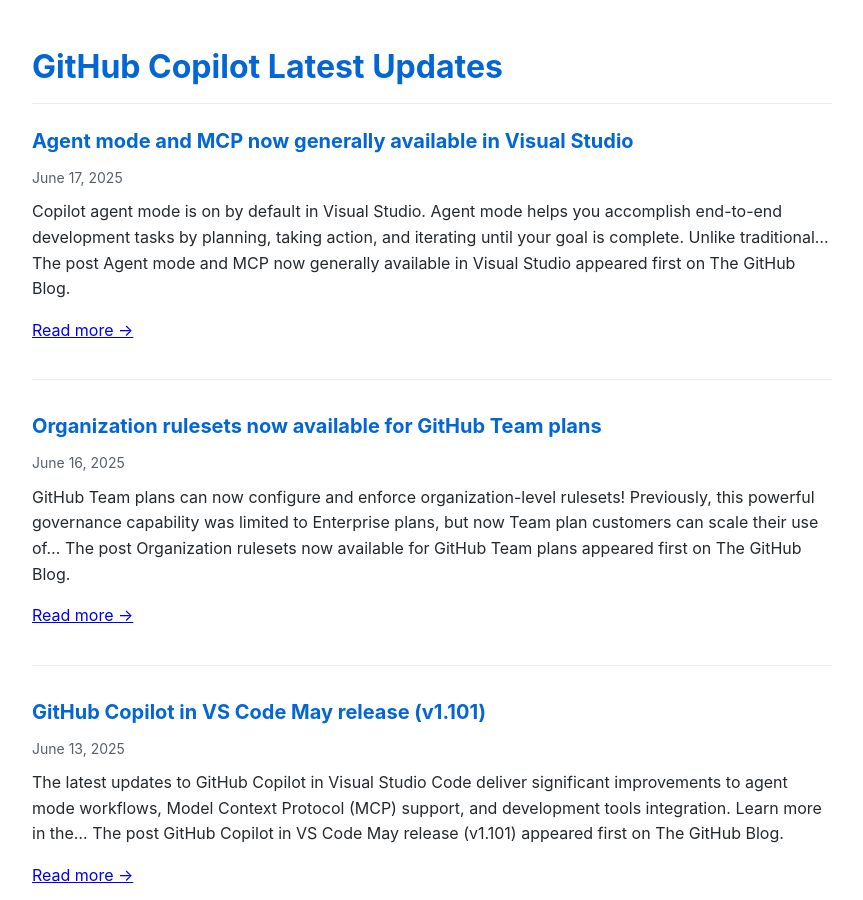
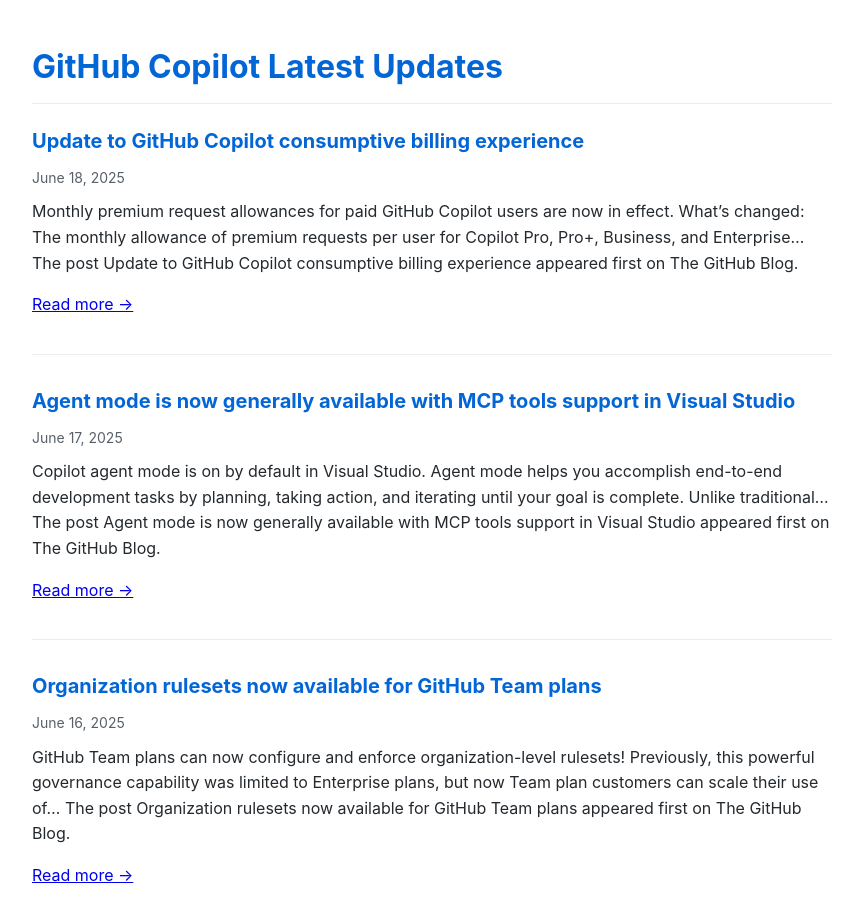
Before and after one commit to Oregand/oregand.github.io, a Jekyll site: the page copilot-feed.html, which Jekyll copies as it is, in a window 1280 px wide and 900 px high. Shown: the whole window, without its empty margins (208-1071 px from the left). Built offline with Jekyll 4.4.1, drawn with Linux system fonts in a browser that asks for light colours; some of the changed text lies outside the part shown.

Commit message:
Update RSS feed

```diff
--- a/copilot-feed.html
+++ b/copilot-feed.html
@@ -65,12 +65,25 @@
 
   <div class="feed-item">
     <div class="feed-title">
-      <a href="https://github.blog/changelog/2025-06-17-visual-studio-17-14-june-release" target="_blank">Agent mode and MCP now generally available in Visual Studio</a>
+      <a href="https://github.blog/changelog/2025-06-18-update-to-github-copilot-consumptive-billing-experience" target="_blank">Update to GitHub Copilot consumptive billing experience</a>
+    </div>
+    <div class="feed-date">June 18, 2025</div>
+    <div class="feed-description">
+      Monthly premium request allowances for paid GitHub Copilot users are now in effect. What&#8217;s changed: The monthly allowance of premium requests per user for Copilot Pro, Pro+, Business, and Enterprise&#8230;
+The post Update to GitHub Copilot consumptive billing experience appeared first on The GitHub Blog.
+
+      <p><a href="https://github.blog/changelog/2025-06-18-update-to-github-copilot-consumptive-billing-experience" target="_blank">Read more →</a></p>
+    </div>
+  </div>
+
+  <div class="feed-item">
+    <div class="feed-title">
+      <a href="https://github.blog/changelog/2025-06-17-visual-studio-17-14-june-release" target="_blank">Agent mode is now generally available with MCP tools support in Visual Studio</a>
     </div>
     <div class="feed-date">June 17, 2025</div>
     <div class="feed-description">
       Copilot agent mode&#160;is on by default in Visual Studio. Agent mode helps you accomplish end-to-end development tasks by planning, taking action, and iterating until your goal is complete. Unlike traditional&#8230;
-The post Agent mode and MCP now generally available in Visual Studio appeared first on The GitHub Blog.
+The post Agent mode is now generally available with MCP tools support in Visual Studio appeared first on The GitHub Blog.
 
       <p><a href="https://github.blog/changelog/2025-06-17-visual-studio-17-14-june-release" target="_blank">Read more →</a></p>
     </div>
@@ -180,21 +193,8 @@ The post Copilot code review: Better coverage and more control appeared first on
     </div>
   </div>
 
-  <div class="feed-item">
-    <div class="feed-title">
-      <a href="https://github.blog/changelog/2025-05-28-consistent-billing-of-copilot-seats" target="_blank">Consistent billing of Copilot seats</a>
-    </div>
-    <div class="feed-date">May 28, 2025</div>
-    <div class="feed-description">
-      We&#8217;re addressing gaps in the GitHub Copilot billing process to ensure consistency with our existing policy. Previously, some Copilot seat assignments were not billed through the end of the billing&#8230;
-The post Consistent billing of Copilot seats appeared first on The GitHub Blog.
-
-      <p><a href="https://github.blog/changelog/2025-05-28-consistent-billing-of-copilot-seats" target="_blank">Read more →</a></p>
-    </div>
-  </div>
-
   <div class="update-info">
-    Feed last updated: June 18, 2025 at 12:01 PM
+    Feed last updated: June 19, 2025 at 12:02 AM
   </div>
 </body>
 </html>
```
